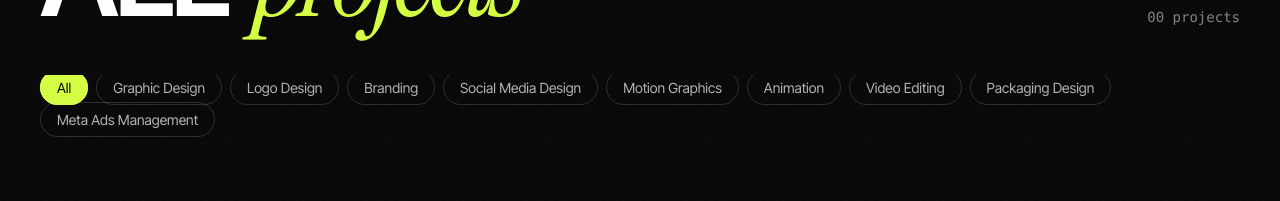
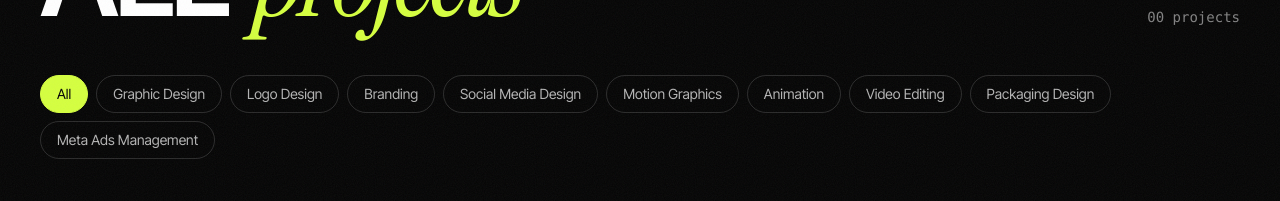
Before and after one commit to hkanojiya477-dot/a-pixel-portfolio, a Next.js app: page /work in a window 1280 px wide. Shown: the part 290-491 px from the top of the page. Built offline with nearby package versions, Linux system fonts and the light colour scheme; no server answers; the database is empty.

Commit message:
Fix clipped filter chips on Work page

```diff
--- a/src/app/(site)/work/page.tsx
+++ b/src/app/(site)/work/page.tsx
@@ -23,7 +23,7 @@ export default async function WorkPage({
   const projects = await getPublishedProjects({ category: active });
 
   const chip = (selected: boolean) =>
-    `whitespace-nowrap rounded-full border px-4 py-2 text-sm transition-colors ${
+    `inline-block whitespace-nowrap rounded-full border px-4 py-2 text-sm transition-colors ${
       selected ? "border-lime bg-lime text-ink" : "border-white/15 text-white/70 hover:border-white/40 hover:text-white"
     }`;
 
```
